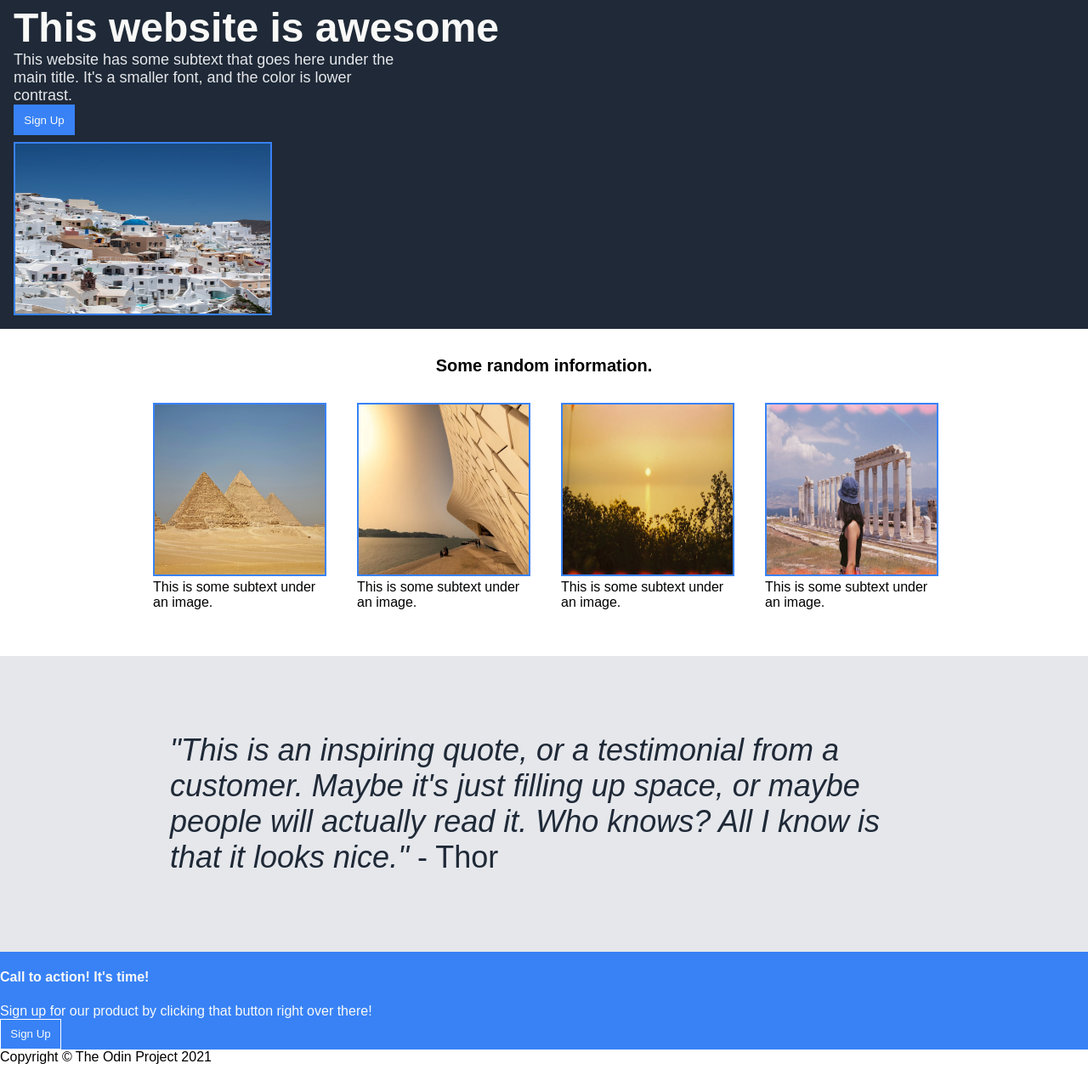
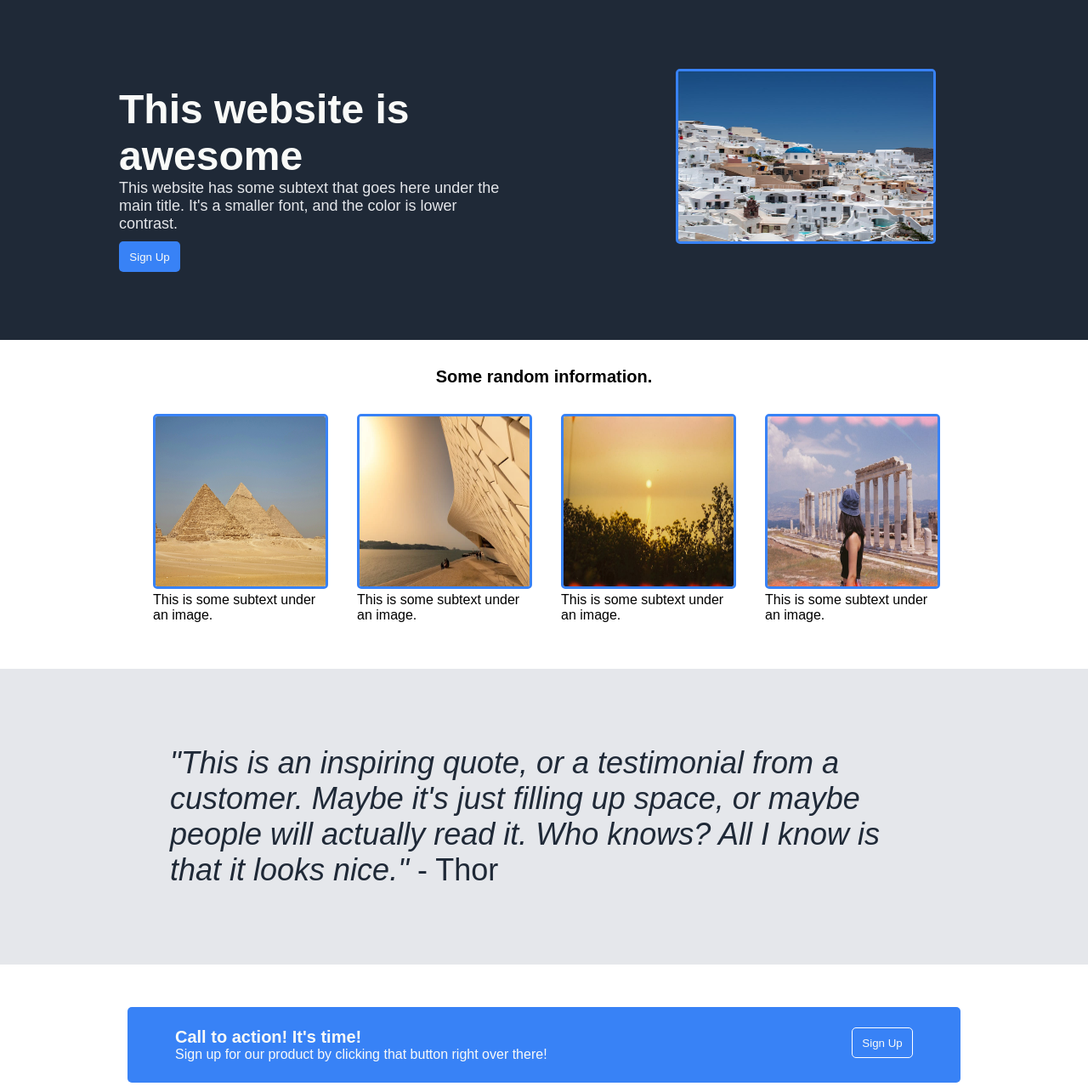
Before and after one commit to ryanbaas/landing-page, a plain HTML site: page index.html in a window 1280 px wide. Shown: the part 55-1340 px from the top of the page at 85% size. Before the commit the page ends 1308 px from the top, so only its background shows below. Drawn offline with Linux system fonts and the light colour scheme.

Commit message:
Modify header-continued section and call-to-action section to separate text and buttons on the left and image or buttons on the right.
Create rounded corners on various items.

Finalize footer styling.

```diff
--- a/index.html
+++ b/index.html
@@ -26,7 +26,9 @@
               <div class="hero-text">This website has some subtext that goes here under the main title. It's a smaller font, and the color is lower contrast.</div>
               <button class="button">Sign Up</button>
             </div>
-            <img src="./images/pexels-photo-10771285.jpeg" alt="picture of Greek-style buildings" height="200px" width="300px">
+            <div class="image-container">
+                <img src="./images/pexels-photo-10771285.jpeg" alt="picture of Greek-style buildings" height="200px" width="300px">
+            </div>
         </div>
 
         <div class="title">Some random information.</div>
@@ -54,9 +56,13 @@
         </div>
 
         <div class="call-to-action">
-            <h4 class="call">Call to action! It's time!</h4>
-            <div class="sign-up">Sign up for our product by clicking that button right over there!</div>
-            <button class="button-two">Sign Up</button>
+            <div class="text-container-two">
+                <div class="call">Call to action! It's time!</div>
+                <div class="sign-up">Sign up for our product by clicking that button right over there!</div>
+            </div>
+            <div class="button-container">
+                <button class="button-two">Sign Up</button>
+            </div>
         </div>
 
         <div class="footer">Copyright © The Odin Project 2021</div>
--- a/style.css
+++ b/style.css
@@ -7,7 +7,7 @@ body {
     background: #1F2937;
     display: flex;
     justify-content: space-between;
-    padding: 8px;
+    padding: 24px 140px 24px 140px;
     margin-bottom: 0;
 }
 
@@ -39,11 +39,17 @@ ul {
 .header-continued {
     background: #1F2937;
     display: flex;
-    flex-direction: column;
-    justify-content: space-between;
-    align-items: flex-start;
-    padding: 16px;
-    gap: 8px;
+    padding: 60px 120px 60px 120px;
+    gap: 185px;
+}
+
+.text-container {
+    flex: 1;
+    padding: 20px;
+}
+
+.image-container {
+    flex: 1;
 }
 
 .text-content {
@@ -60,7 +66,8 @@ ul {
 
 img {
     max-width: 100%;
-    border: 2px solid #3882F6;
+    border: 3px solid #3882F6;
+    border-radius: 5px;
 }
 
 .button {
@@ -69,6 +76,8 @@ img {
     height: 36px;
     width: 72px;
     border: none;
+    border-radius: 5px;
+    margin-top: 10px;
 }
 
 .title {
@@ -102,11 +111,19 @@ img {
 .call-to-action {
     background: #3882F6;
     display: flex;
-    flex-direction: column;
+    margin: 50px 150px 50px 150px;
+    padding: 24px 56px 24px 56px;
+    border-radius: 5px;
 }
 
-.call, .sign-up {
+.text-container-two {
     color: #F9FAF8;
+    flex: 1;
+}
+
+.call {
+    font-size: 20px;
+    font-weight: 800;
 }
 
 .button-two {
@@ -115,4 +132,13 @@ img {
     height: 36px;
     width: 72px;
     border: 1px solid white;
+    flex: 1;
+    border-radius: 5px;
 }
+
+.footer {
+    background-color: #1F2937;
+    color: #F9FAF8;
+    text-align: center;
+    padding: 20px;
+}
```
Also changed, not shown: 1 other file.
